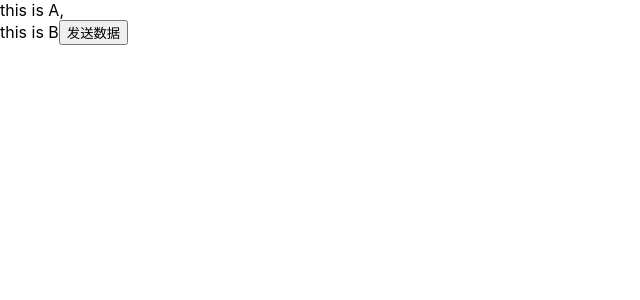
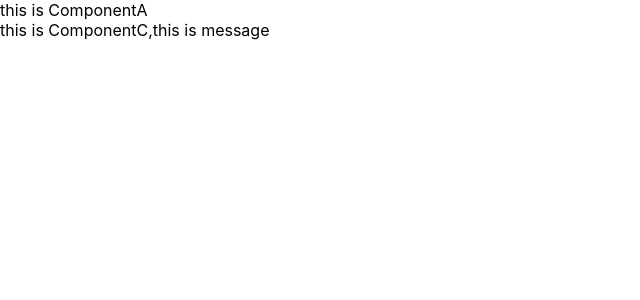
Before and after one commit to qiuqianaw/react-learning, a React (Create React App) app: page / in a window 1280 px wide. Shown: the top 300 px of the page, without its empty margins (0-640 px from the left). Built offline with nearby package versions, Linux system fonts and the light colour scheme.

Commit message:
feature: Context 上层组件直接传递数据给下层组件

```diff
--- a/src/App.js
+++ b/src/App.js
@@ -1,35 +1,42 @@
-import React from "react";
-// 兄弟组件通信: 通过状态提升机制，利用共同的父组件实现兄弟通信, B component -> A component
+import React, { createContext } from "react";
+// Context 无需通过中间层，上层组件可以直接传递数据给下层组件(相对上下，但通常都通过App作为数据的提供方)
+const { Provider, Consumer } = createContext();
 
-function SonA(props) {
-  return <div>this is A, {props.message}</div>;
+// App -> A -> C
+// App -> C
+
+function ComponentA() {
+  return (
+    <div>
+      this is ComponentA
+      <ComponentC />
+    </div>
+  );
 }
 
-function SonB(props) {
-  const bMsg = "data in B";
+function ComponentC() {
   return (
     <div>
-      this is B<button onClick={() => props.getBMsg(bMsg)}>发送数据</button>
+      this is ComponentC,
+      {/*  通过Consumer使用 */}
+      <Consumer>{(value) => <span>{value}</span>}</Consumer>
     </div>
   );
 }
 
 class App extends React.Component {
   state = {
-    message: ""
+    message: "this is message",
   };
-  getBMsg = (msg) => {
-    console.log(msg);
-    this.setState({
-      message: msg
-    })
-  };
+
   render() {
     return (
-      <>
-        <SonA message={this.state.message} />
-        <SonB getBMsg={this.getBMsg} />
-      </>
+      // 使用Provider包裹根组件
+      <Provider value={this.state.message}>
+        <div>
+          <ComponentA />
+        </div>
+      </Provider>
     );
   }
 }
```
